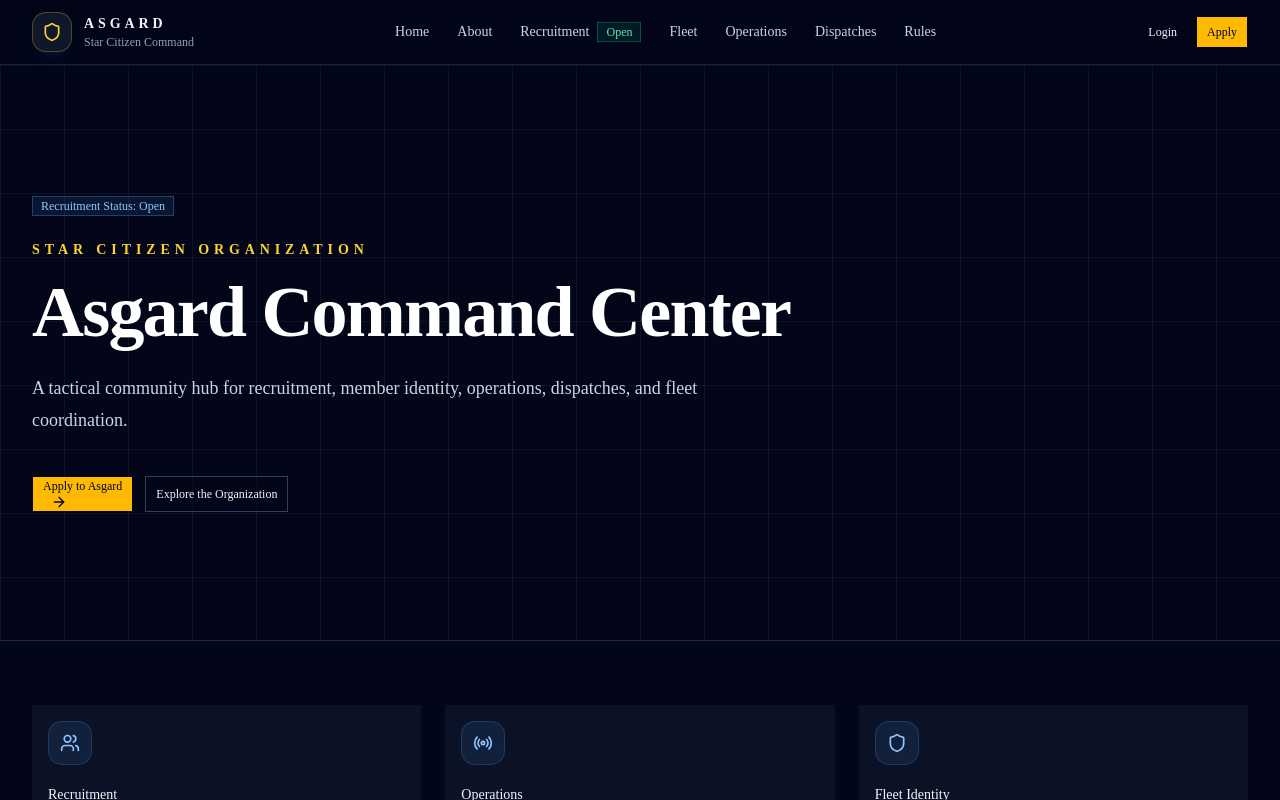
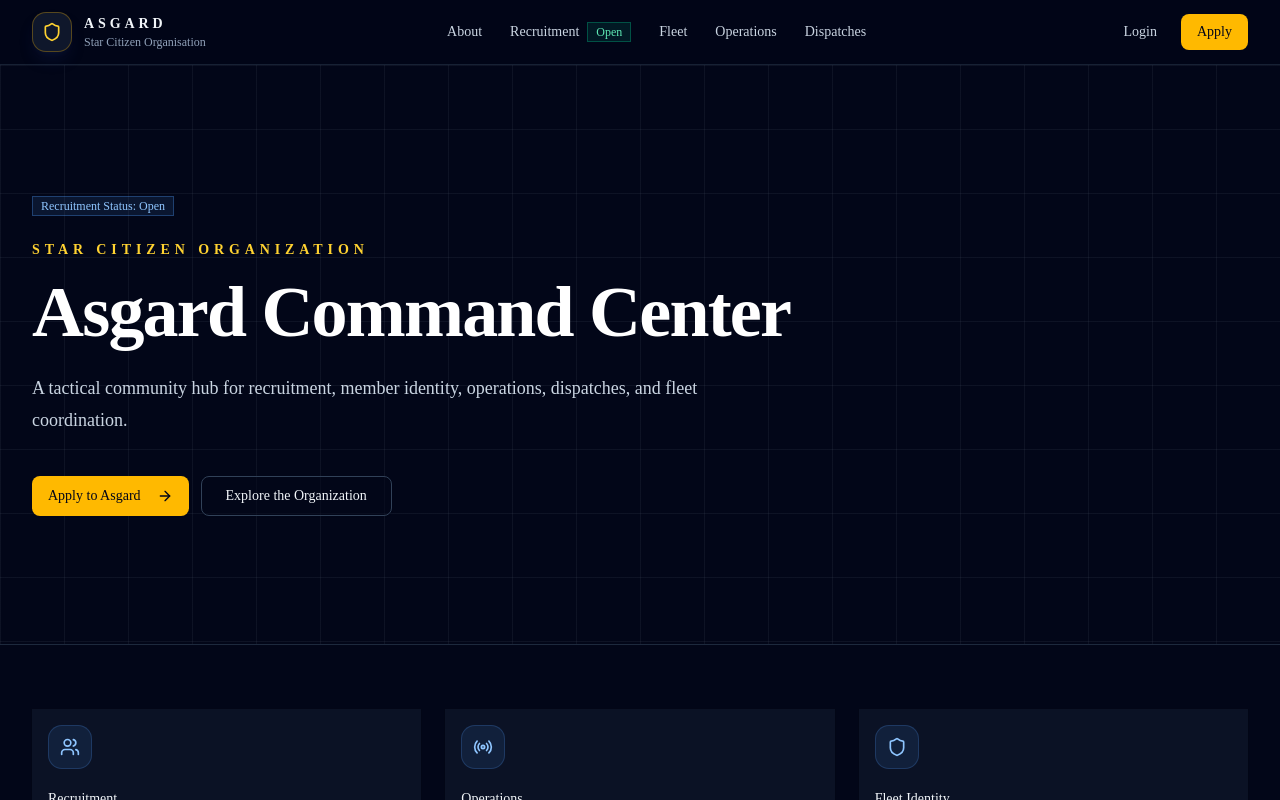
Before and after one commit to kprieditis/AsgardSite, a Next.js app in the folder guildmanager/: page / in a window 1280 px wide. Shown: the top 800 px of the page. Built offline with nearby package versions, Linux system fonts and the light colour scheme.

Commit message:
Fix shadcn button and sheet primitives

```diff
--- a/guildmanager/package.json
+++ b/guildmanager/package.json
@@ -10,10 +10,13 @@
   },
   "dependencies": {
     "@base-ui/react": "^1.4.1",
+    "@radix-ui/react-dialog": "^1.1.15",
+    "@radix-ui/react-slot": "^1.2.4",
     "class-variance-authority": "^0.7.1",
     "clsx": "^2.1.1",
     "lucide-react": "^1.14.0",
     "next": "16.2.6",
+    "radix-ui": "^1.4.3",
     "react": "19.2.4",
     "react-dom": "19.2.4",
     "shadcn": "^4.7.0",
--- a/guildmanager/src/components/layout/site-header.tsx
+++ b/guildmanager/src/components/layout/site-header.tsx
@@ -1,8 +1,9 @@
+"use client"
+
 import Link from "next/link"
 import { Menu, Shield } from "lucide-react"
 
 import { siteConfig } from "@/config/site"
-import { Button } from "@/components/ui/button"
 import { Badge } from "@/components/ui/badge"
 import {
   Sheet,
@@ -11,6 +12,16 @@
   SheetTitle,
   SheetTrigger,
 } from "@/components/ui/sheet"
+
+const linkButtonBase =
+  "inline-flex h-9 items-center justify-center whitespace-nowrap rounded-md px-4 py-2 text-sm font-medium transition-colors focus-visible:outline-none focus-visible:ring-1 focus-visible:ring-slate-300 disabled:pointer-events-none disabled:opacity-50"
+
+const ghostButton = "text-slate-300 hover:bg-slate-900 hover:text-white"
+
+const primaryButton = "bg-amber-400 text-slate-950 hover:bg-amber-300"
+
+const iconButton =
+  "inline-flex h-9 w-9 items-center justify-center rounded-md text-slate-300 transition-colors hover:bg-slate-900 hover:text-white focus-visible:outline-none focus-visible:ring-1 focus-visible:ring-slate-300"
 
 export function SiteHeader() {
   return (
@@ -25,7 +36,7 @@
             <p className="text-sm font-semibold uppercase tracking-[0.28em] text-slate-100">
               Asgard
             </p>
-            <p className="text-xs text-slate-400">Star Citizen Command</p>
+            <p className="text-xs text-slate-400">Star Citizen Organisation</p>
           </div>
         </Link>
 
@@ -38,6 +49,7 @@
             >
               <span className="inline-flex items-center gap-2">
                 {item.title}
+
                 {item.label ? (
                   <Badge className="border-emerald-400/30 bg-emerald-400/10 text-emerald-300 hover:bg-emerald-400/10">
                     {item.label}
@@ -49,24 +61,34 @@
         </nav>
 
         <div className="hidden items-center gap-2 lg:flex">
-          <Button asChild variant="ghost">
-            <Link href="/login">Login</Link>
-          </Button>
+          <Link href="/login" className={`${linkButtonBase} ${ghostButton}`}>
+            Login
+          </Link>
 
-          <Button asChild className="bg-amber-400 text-slate-950 hover:bg-amber-300">
-            <Link href="/recruitment">Apply</Link>
-          </Button>
+          <Link
+            href="/recruitment"
+            className={`${linkButtonBase} ${primaryButton}`}
+          >
+            Apply
+          </Link>
         </div>
 
         <div className="lg:hidden">
           <Sheet>
             <SheetTrigger asChild>
-              <Button variant="ghost" size="icon" aria-label="Open navigation">
+              <button
+                type="button"
+                aria-label="Open navigation"
+                className={iconButton}
+              >
                 <Menu className="h-5 w-5" />
-              </Button>
+              </button>
             </SheetTrigger>
 
-            <SheetContent side="right" className="border-slate-800 bg-slate-950 text-slate-100">
+            <SheetContent
+              side="right"
+              className="border-slate-800 bg-slate-950 text-slate-100"
+            >
               <SheetHeader>
                 <SheetTitle className="text-left text-slate-100">
                   Asgard Command
@@ -74,7 +96,8 @@
               </SheetHeader>
 
               <div className="mt-8 grid gap-2">
-                {[...siteConfig.mainNav, ...siteConfig.utilityNav].map((item) => (
+                {[...siteConfig.mainNav, ...siteConfig.utilityNav].map(
+                  (item) => (
                     <Link
                       key={item.href}
                       href={item.href}
@@ -82,11 +105,15 @@
                     >
                       {item.title}
                     </Link>
-                ))}
+                  )
+                )}
 
-                <Button asChild className="mt-4 bg-amber-400 text-slate-950 hover:bg-amber-300">
-                  <Link href="/recruitment">Apply to Asgard</Link>
-                </Button>
+                <Link
+                  href="/recruitment"
+                  className={`${linkButtonBase} ${primaryButton} mt-4`}
+                >
+                  Apply to Asgard
+                </Link>
               </div>
             </SheetContent>
           </Sheet>
--- a/guildmanager/src/components/ui/button.tsx
+++ b/guildmanager/src/components/ui/button.tsx
@@ -1,34 +1,31 @@
-import { Button as ButtonPrimitive } from "@base-ui/react/button"
+import * as React from "react"
+import { Slot } from "@radix-ui/react-slot"
 import { cva, type VariantProps } from "class-variance-authority"
 
 import { cn } from "@/lib/utils"
 
 const buttonVariants = cva(
-  "group/button inline-flex shrink-0 items-center justify-center rounded-none border border-transparent bg-clip-padding text-xs font-medium whitespace-nowrap transition-all outline-none select-none focus-visible:border-ring focus-visible:ring-1 focus-visible:ring-ring/50 active:not-aria-[haspopup]:translate-y-px disabled:pointer-events-none disabled:opacity-50 aria-invalid:border-destructive aria-invalid:ring-1 aria-invalid:ring-destructive/20 dark:aria-invalid:border-destructive/50 dark:aria-invalid:ring-destructive/40 [&_svg]:pointer-events-none [&_svg]:shrink-0 [&_svg:not([class*='size-'])]:size-4",
+  "inline-flex items-center justify-center gap-2 whitespace-nowrap rounded-md text-sm font-medium transition-all disabled:pointer-events-none disabled:opacity-50 [&_svg]:pointer-events-none [&_svg]:size-4 shrink-0 [&_svg]:shrink-0 outline-none focus-visible:border-ring focus-visible:ring-ring/50 focus-visible:ring-[3px] aria-invalid:ring-destructive/20 dark:aria-invalid:ring-destructive/40 aria-invalid:border-destructive",
   {
     variants: {
       variant: {
-        default: "bg-primary text-primary-foreground [a]:hover:bg-primary/80",
+        default:
+          "bg-primary text-primary-foreground shadow-xs hover:bg-primary/90",
+        destructive:
+          "bg-destructive text-white shadow-xs hover:bg-destructive/90 focus-visible:ring-destructive/20 dark:focus-visible:ring-destructive/40 dark:bg-destructive/60",
         outline:
-          "border-border bg-background hover:bg-muted hover:text-foreground aria-expanded:bg-muted aria-expanded:text-foreground dark:border-input dark:bg-input/30 dark:hover:bg-input/50",
+          "border bg-background shadow-xs hover:bg-accent hover:text-accent-foreground dark:bg-input/30 dark:border-input dark:hover:bg-input/50",
         secondary:
-          "bg-secondary text-secondary-foreground hover:bg-secondary/80 aria-expanded:bg-secondary aria-expanded:text-secondary-foreground",
+          "bg-secondary text-secondary-foreground shadow-xs hover:bg-secondary/80",
         ghost:
-          "hover:bg-muted hover:text-foreground aria-expanded:bg-muted aria-expanded:text-foreground dark:hover:bg-muted/50",
-        destructive:
-          "bg-destructive/10 text-destructive hover:bg-destructive/20 focus-visible:border-destructive/40 focus-visible:ring-destructive/20 dark:bg-destructive/20 dark:hover:bg-destructive/30 dark:focus-visible:ring-destructive/40",
+          "hover:bg-accent hover:text-accent-foreground dark:hover:bg-accent/50",
         link: "text-primary underline-offset-4 hover:underline",
       },
       size: {
-        default:
-          "h-8 gap-1.5 px-2.5 has-data-[icon=inline-end]:pr-2 has-data-[icon=inline-start]:pl-2",
-        xs: "h-6 gap-1 rounded-none px-2 text-xs has-data-[icon=inline-end]:pr-1.5 has-data-[icon=inline-start]:pl-1.5 [&_svg:not([class*='size-'])]:size-3",
-        sm: "h-7 gap-1 rounded-none px-2.5 has-data-[icon=inline-end]:pr-1.5 has-data-[icon=inline-start]:pl-1.5 [&_svg:not([class*='size-'])]:size-3.5",
-        lg: "h-9 gap-1.5 px-2.5 has-data-[icon=inline-end]:pr-2 has-data-[icon=inline-start]:pl-2",
-        icon: "size-8",
-        "icon-xs": "size-6 rounded-none [&_svg:not([class*='size-'])]:size-3",
-        "icon-sm": "size-7 rounded-none",
-        "icon-lg": "size-9",
+        default: "h-9 px-4 py-2 has-[>svg]:px-3",
+        sm: "h-8 rounded-md gap-1.5 px-3 has-[>svg]:px-2.5",
+        lg: "h-10 rounded-md px-6 has-[>svg]:px-4",
+        icon: "size-9",
       },
     },
     defaultVariants: {
@@ -40,12 +37,18 @@
 
 function Button({
   className,
-  variant = "default",
-  size = "default",
+  variant,
+  size,
+  asChild = false,
   ...props
-}: ButtonPrimitive.Props & VariantProps<typeof buttonVariants>) {
+}: React.ComponentProps<"button"> &
+  VariantProps<typeof buttonVariants> & {
+    asChild?: boolean
+  }) {
+  const Comp = asChild ? Slot : "button"
+
   return (
-    <ButtonPrimitive
+    <Comp
       data-slot="button"
       className={cn(buttonVariants({ variant, size, className }))}
       {...props}
--- a/guildmanager/src/config/site.ts
+++ b/guildmanager/src/config/site.ts
@@ -9,10 +9,6 @@
     description:
       "A Star Citizen organization website for recruitment, operations, member identity, and command workflows.",
     mainNav: [
-      {
-        title: "Home",
-        href: "/",
-      },
       {
         title: "About",
         href: "/about",
@@ -34,10 +30,7 @@
         title: "Dispatches",
         href: "/dispatches",
       },
-      {
-        title: "Rules",
-        href: "/rules",
-      },
+
     ] satisfies NavItem[],
     utilityNav: [
       {
@@ -48,5 +41,9 @@
         title: "Admin",
         href: "/admin",
       },
+      {
+        title: "Rules",
+        href: "/rules",
+      },
     ] satisfies NavItem[],
   }
```
Also changed, not shown: guildmanager/src/components/ui/sheet.tsx (+46 -42 lines), 1 other file (tests, documents, lock files or other folders). Lines whose indentation alone changed are shown as unchanged.
